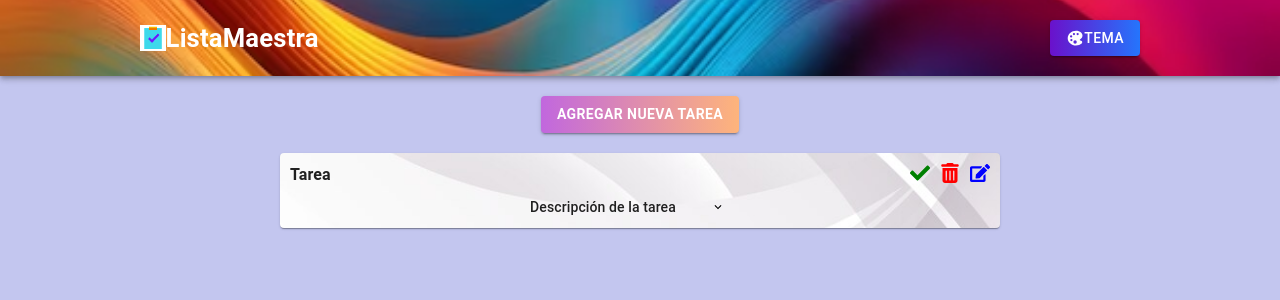
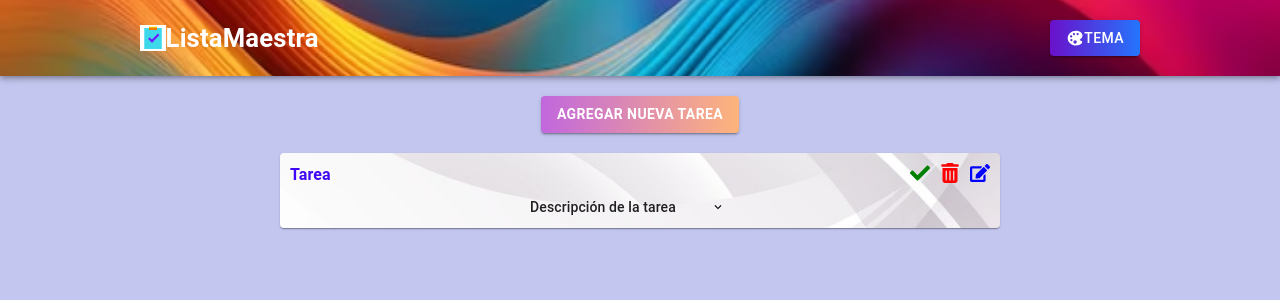
Before and after one commit to MelieGalaz/todoList, a React (Vite) app: page / in a window 1280 px wide. Shown: the top 300 px of the page. Built offline with nearby package versions, Linux system fonts and the light colour scheme.

Commit message:
funcion de marcar tarea completadas

```diff
--- /dev/null
+++ b/src/componentes/MarcarTareaCompletada.jsx
@@ -0,0 +1,11 @@
+export const MarcarTareaCompletada = ({ tarea, completada }) => {
+  return (
+    <span style={{ display: "flex", alignItems: "center" }}>
+      {completada ? (
+        <span style={{ color: "grey" }}>{tarea}</span>
+      ) : (
+        <span style={{ color: "#3f07f3" }}>{tarea}</span>
+      )}
+    </span>
+  );
+};
--- a/src/componentes/Tareas.jsx
+++ b/src/componentes/Tareas.jsx
@@ -7,12 +7,13 @@ import {
   Button,
   Collapse,
 } from "@mui/material";
-import { FaCheck, FaEdit } from "react-icons/fa";
+import { FaEdit } from "react-icons/fa";
 import { FaTrashCan } from "react-icons/fa6";
+import { FaCheck } from "react-icons/fa";
 import { MdOutlineExpandMore } from "react-icons/md";
 import fondo from "../assets/fondoCard2.jpg";
 import { ModalEliminarTarea } from "./ModalEliminarTarea";
-
+import { MarcarTareaCompletada } from "./MarcarTareaCompletada";
 export const Tareas = ({ tareas, handleOpenEdit, setTareas }) => {
   const [anchorEl, setAnchorEl] = useState(null);
   const [popoverId, setPopoverId] = useState(null);
@@ -50,6 +51,13 @@ export const Tareas = ({ tareas, handleOpenEdit, setTareas }) => {
     localStorage.setItem("tareas", JSON.stringify(nuevasTareas));
     handleCloseEli();
   };
+  const toggleCompletada = (id, completada) => {
+    const nuevasTareas = tareas.map((t) =>
+      t.id === id ? { ...t, completada: !completada } : t
+    );
+    setTareas(nuevasTareas);
+    localStorage.setItem("tareas", JSON.stringify(nuevasTareas));
+  };
 
   return (
     <>
@@ -63,7 +71,7 @@ export const Tareas = ({ tareas, handleOpenEdit, setTareas }) => {
       {tareas.map((tareaObj) => {
         if (!tareaObj) return null;
 
-        const { tarea, Descripcion, id } = tareaObj;
+        const { tarea, Descripcion, id, completada } = tareaObj;
 
         return (
           <Card
@@ -91,7 +99,7 @@ export const Tareas = ({ tareas, handleOpenEdit, setTareas }) => {
               }}
             >
               <Typography sx={{ fontSize: "1rem", fontWeight: "600" }}>
-                {tarea}
+                <MarcarTareaCompletada tarea={tarea} completada={completada} />
               </Typography>
               <Box sx={{ display: "flex", gap: "10px" }}>
                 <span
@@ -101,8 +109,14 @@ export const Tareas = ({ tareas, handleOpenEdit, setTareas }) => {
                   aria-haspopup="true"
                   onMouseEnter={(e) => handlePopoverOpen(e, id + "check")}
                   onMouseLeave={handlePopoverClose}
+                  onClick={() => toggleCompletada(id, completada)}
                 >
-                  <FaCheck style={{ color: "green", fontSize: "20px" }} />
+                  <FaCheck
+                    style={{
+                      color: completada ? "gray" : "green",
+                      fontSize: "20px",
+                    }}
+                  />
                 </span>
                 <Popover
                   id="mouse-over-popover"
@@ -124,7 +138,10 @@ export const Tareas = ({ tareas, handleOpenEdit, setTareas }) => {
                   onClose={handlePopoverClose}
                   disableRestoreFocus
                   PaperProps={{
-                    style: { backgroundColor: "#5da55d8a", boxShadow: "none" },
+                    style: {
+                      backgroundColor: completada ? "grey" : "#5da55d8a",
+                      boxShadow: "none",
+                    },
                   }}
                 >
                   <Typography
@@ -137,7 +154,7 @@ export const Tareas = ({ tareas, handleOpenEdit, setTareas }) => {
                         "1px 1px 2px rgba(0, 0, 0, 0.5), -1px -1px 2px rgba(255, 255, 255, 0.5)",
                     }}
                   >
-                    Tarea Completada
+                    {completada ? "Tarea Completada" : "Tarea Incompleta"}
                   </Typography>
                 </Popover>
 
```
